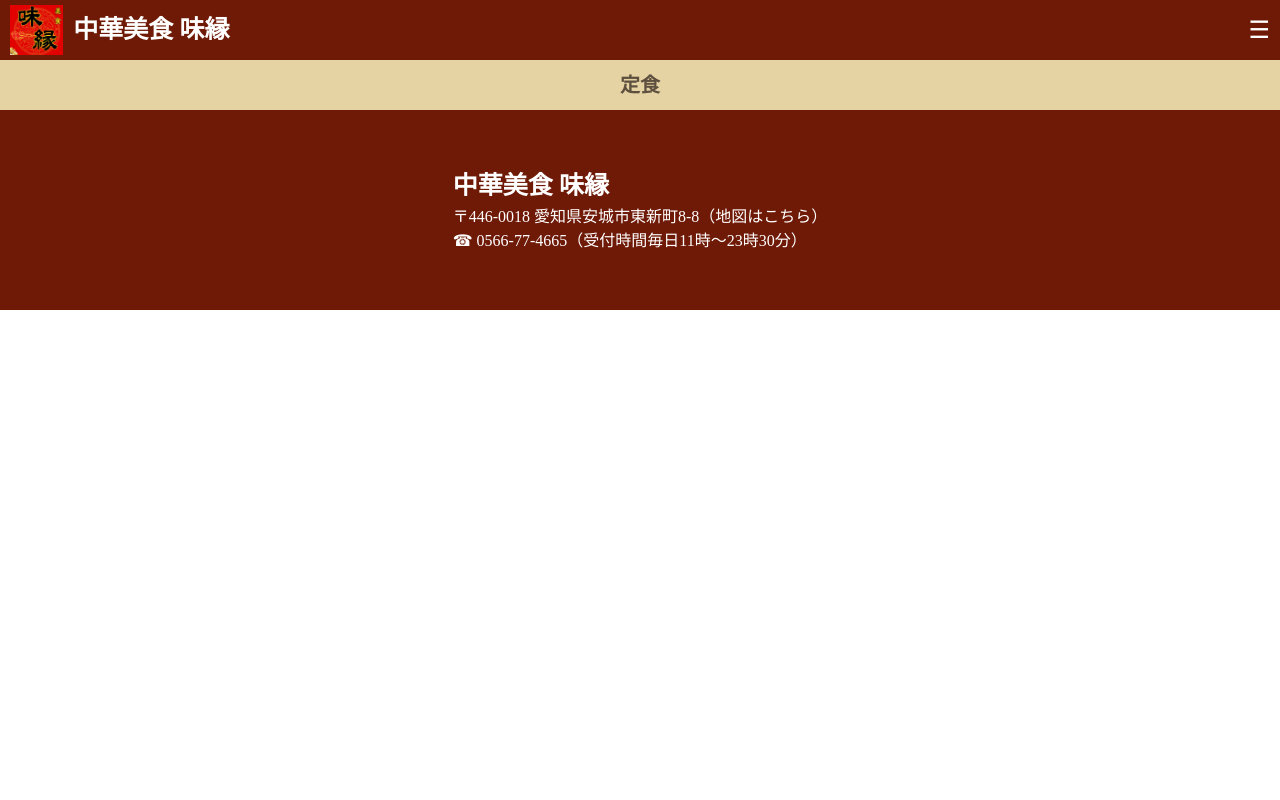
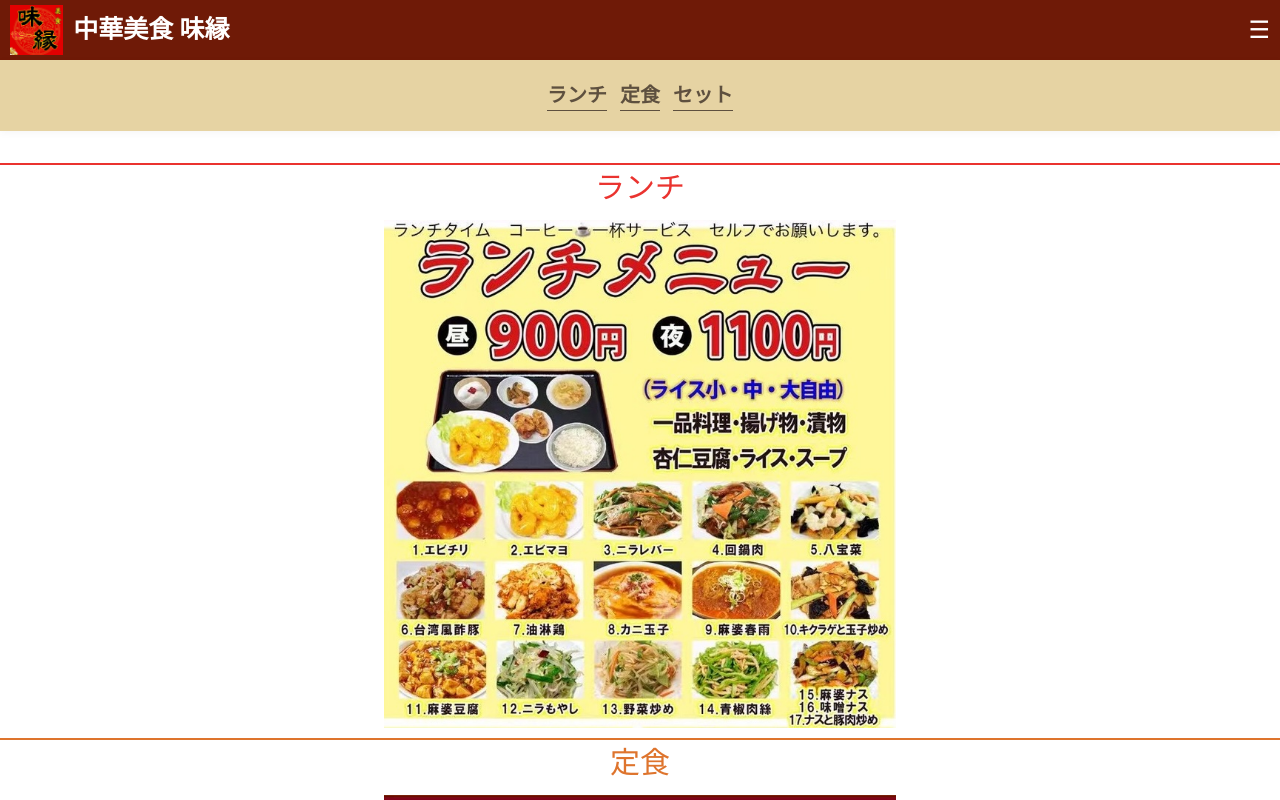
Before and after one commit to shi615/mien.jp, a Next.js app: page /menu/teisyoku in a window 1280 px wide. Shown: the top 800 px of the page. Built offline with nearby package versions, Linux system fonts and the light colour scheme.

Commit message:
メニュー写真を全部は配置した

```diff
--- a/src/app/globals.css
+++ b/src/app/globals.css
@@ -104,3 +104,25 @@
     width: 50%;
   }
 }
+
+#teisyoku-body img{
+  width: 40%;
+  margin: 10px;
+}
+
+@media (max-width: 600px) {
+  #teisyoku-body img {
+    width: 95%;
+  }
+}
+
+#tabehodai-body img{
+  width: 40%;
+  margin: 10px;
+}
+
+@media (max-width: 600px) {
+  #tabehodai-body img {
+    width: 95%;
+  }
+}
--- a/src/app/header.js
+++ b/src/app/header.js
@@ -46,7 +46,7 @@
                             <a href="/menu/tanpin" style={menuStyle}>単品</a>
                         </li>
                         <li>
-                            <a href="/menu/teisyoku" style={menuStyle}>定食</a>
+                            <a href="/menu/teisyoku" style={menuStyle}>ランチ・定食・セット</a>
                         </li>
                         <li>
                             <a href="/menu/otsukare" style={menuStyle}>お疲れ様酒セット</a>
--- a/src/app/menu/tabehodai/page.js
+++ b/src/app/menu/tabehodai/page.js
@@ -19,6 +19,17 @@
       >
         食べ放題・飲み放題
       </h2>
+      <div
+        id="tabehodai-body"
+        style={{
+          display: "flex",
+          flexDirection: "column",
+          alignItems: "center",
+        }}
+      >
+        <img src="/menu/tabehodai_1.jpg" alt="食べ放題・飲み放題1" style={{ maxWidth: "600px", margin: "20px 0" }} />
+        <img src="/menu/tabehodai_2.jpg" alt="食べ放題・飲み放題2" style={{ maxWidth: "600px", margin: "20px 0" }} />
+      </div>
       <Footer />
     </div>
   );
--- a/src/app/menu/teisyoku/page.js
+++ b/src/app/menu/teisyoku/page.js
@@ -5,8 +5,8 @@
   return (
     <div>
       <Header />
-      <h2
-        id="teisyoku"
+      <div
+        id="teisyoku-header"
         style={{
           textAlign: "center",
           fontSize: "20px",
@@ -15,10 +15,106 @@
           padding: "10px",
           background: "#e6d3a3",
           boxShadow: "0 2px 8px rgba(0,0,0,0.04)",
+          position: "sticky",
+          top: 0,
+          zIndex: 1000,
         }}
       >
-        定食
-      </h2>
+        <ul
+          style={{
+            display: "flex",
+            flexWrap: "wrap",
+            justifyContent: "center",
+            gap: "13px",
+            padding: "10px",
+            listStyle: "none",
+          }}
+        >
+          <li>
+            <a href="#lunch">
+              <h3 style={{ borderBottom: "1px solid" }}>ランチ</h3>
+            </a>
+          </li>
+          <li>
+            <a href="#teiysoku">
+              <h3 style={{ borderBottom: "1px solid" }}>定食</h3>
+            </a>
+          </li>
+          <li>
+            <a href="#set">
+              <h3 style={{ borderBottom: "1px solid" }}>セット</h3>
+            </a>
+          </li>
+        </ul>
+      </div>
+      <div id="teisyoku-body" style={{ textAlign: "center", margin: "32px 0" }}>
+        {/* ランチ */}
+        <div
+          style={{
+            display: "flex",
+            flexDirection: "column",
+            alignItems: "center",
+            borderTop: "2px solid #EA332F",
+          }}
+        >
+          <h2
+            id="lunch"
+            style={{
+              scrollMarginTop: "70px",
+              textAlign: "center",
+              fontSize: "30px",
+              color: "#EA332F",
+            }}
+          >
+            ランチ
+          </h2>
+          <img src="/menu/lunch.jpeg" alt="ランチ" />
+        </div>
+        {/* 定食 */}
+        <div
+          style={{
+            display: "flex",
+            flexDirection: "column",
+            alignItems: "center",
+            borderTop: "2px solid #DE742D",
+          }}
+        >
+          <h2
+            id="teiysoku"
+            style={{
+              scrollMarginTop: "70px",
+              textAlign: "center",
+              fontSize: "30px",
+              color: "#DE742D",
+            }}
+          >
+            定食
+          </h2>
+          <img src="/menu/teisyoku.jpeg" alt="定食" />
+        </div>
+        {/* セット */}
+        <div
+          style={{
+            display: "flex",
+            flexDirection: "column",
+            alignItems: "center",
+            borderTop: "2px solid #D15F27",
+          }}
+        >
+          <h2
+            id="set"
+            style={{
+              scrollMarginTop: "70px",
+              textAlign: "center",
+              fontSize: "30px",
+              color: "#D15F27",
+            }}
+          >
+            セット
+          </h2>
+          <img src="/menu/set.jpeg" alt="セット" />
+        </div>
+      </div>
       <Footer />
     </div>
   );
```
Also changed, not shown: public/menu/teisyoku.jpeg.
